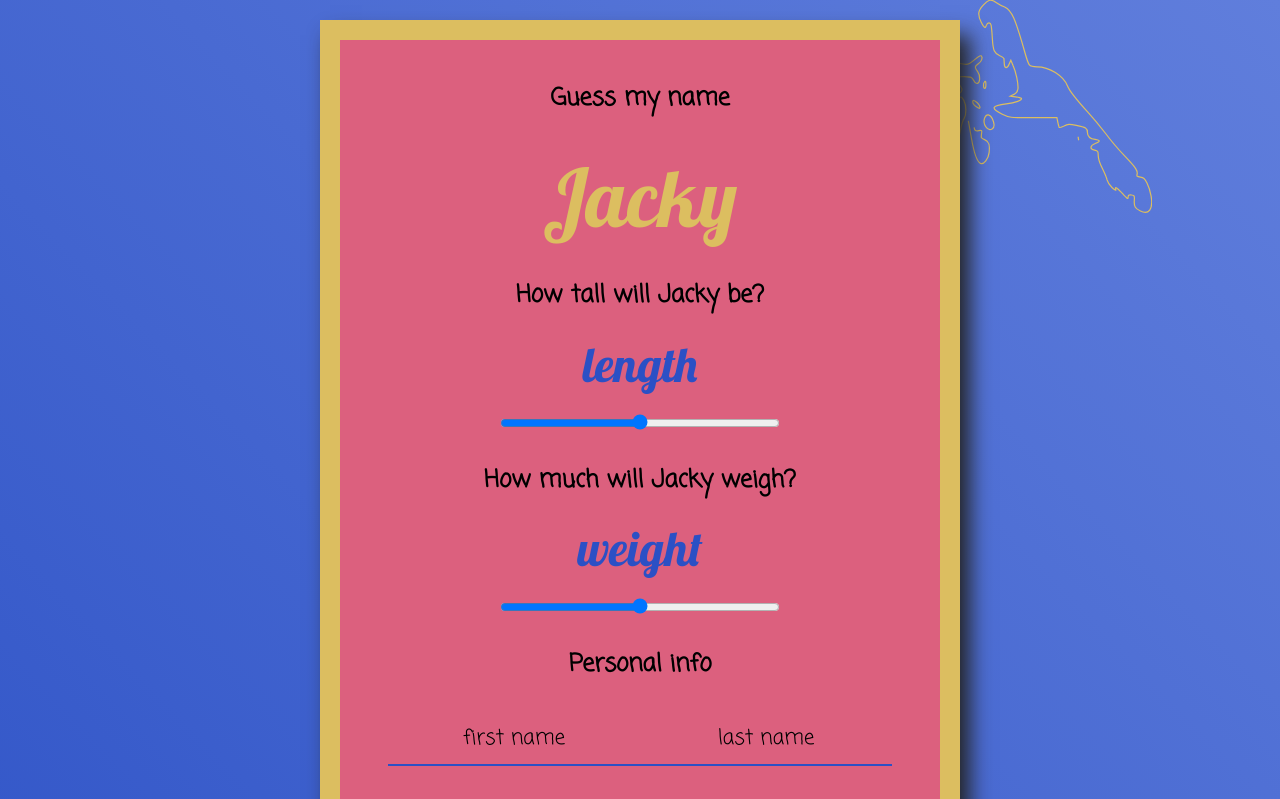
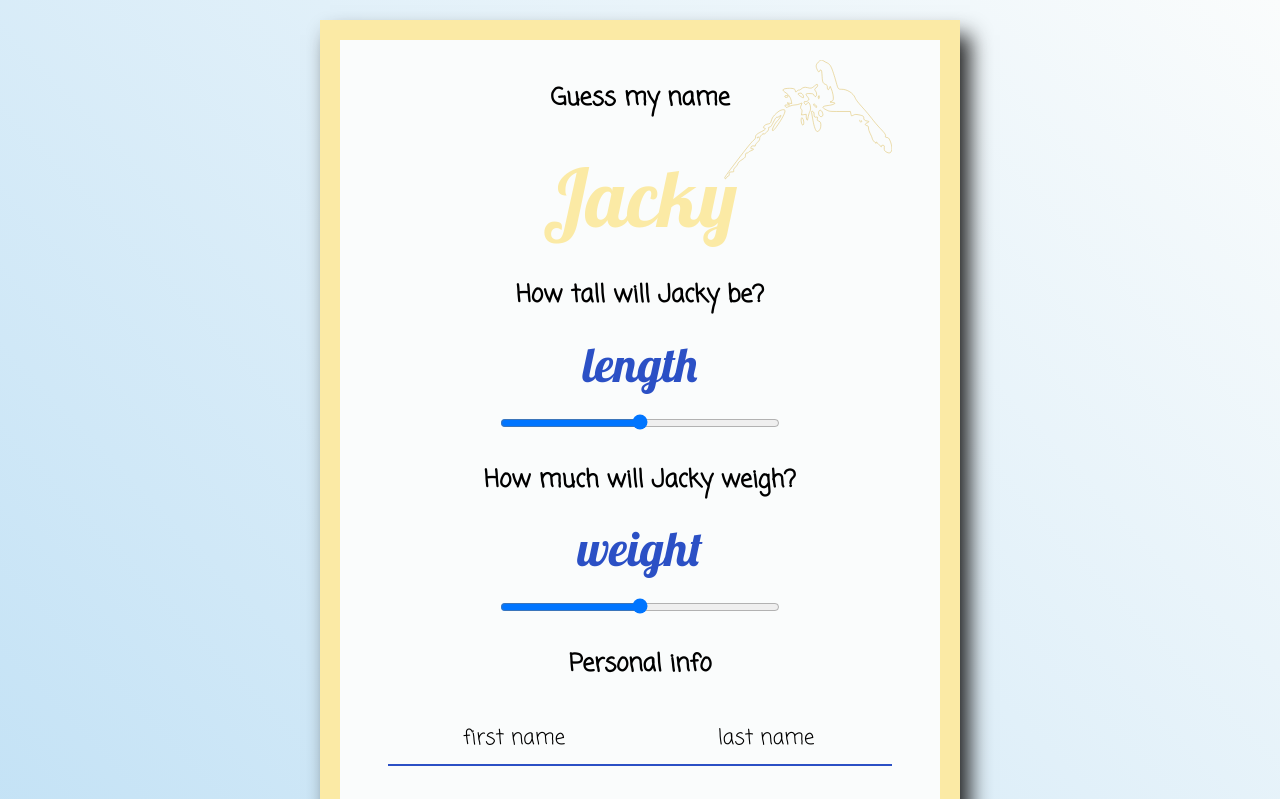
Before and after one commit to cococoon/jacky, a React (Create React App) app: page /login in a window 1280 px wide. Shown: the top 799 px of the page. Built offline with nearby package versions, Linux system fonts and the light colour scheme; a web font is replaced by a local one.

Commit message:
changed card styling

```diff
--- a/src/App.js
+++ b/src/App.js
@@ -24,7 +24,7 @@ export default class App extends Component {
   render() {
     return (
       <div className="App">
-        <Graphic />
+        {/* <Graphic /> */}
         <Router style={{ zIndex: "20" }}>
           <Route exact path="/" component={Home} />
           <Route exact path="/thanks" component={Thanks} />
--- a/src/components/Card/Card.js
+++ b/src/components/Card/Card.js
@@ -1,11 +1,13 @@
 import React from "react";
 import "./Card.scss";
 import Former from "../Form/Former";
+import Graphic from "../Graphic/Graphic";
 
 export default function Card() {
   return (
     <div className="card-container">
       <div className="card">
+        <Graphic />
         <Former />
       </div>
     </div>
--- a/src/components/Card/Card.scss
+++ b/src/components/Card/Card.scss
@@ -2,8 +2,8 @@
 
 .card-container {
   margin: 20px auto;
-  position: relative;
-  z-index: 30;
+
+  z-index: -10;
   width: 100%;
   padding: 20px;
   display: flex;
@@ -11,7 +11,7 @@
   align-items: center;
 
   //   styling
-  background-color: $red;
+  background-color: $pastel-white;
   box-shadow: 10px 15px 20px $dark;
   border: 20px solid $yellow;
 
@@ -24,9 +24,11 @@
   }
 
   .card {
+    z-index: 50;
     display: flex;
     flex-direction: column;
     align-content: center;
+    position: relative;
     //THIS WILL VERTICALLY CENTER THE CONTENT
     // justify-content: center;
     text-align: center;
@@ -40,7 +42,7 @@
       // font-family: $marker;
       font-size: 84px;
 
-      color: $yellow;
+      color: $yellow-old;
     }
   }
 }
--- a/src/components/Form/Form.scss
+++ b/src/components/Form/Form.scss
@@ -90,32 +90,6 @@ input {
       /* Microsoft Edge */
       color: $yellow;
     }
-
-    &:before {
-      content: "";
-      position: absolute;
-      width: 100%;
-      height: 10px;
-      bottom: 0;
-      left: 0;
-      background-color: $yellow;
-      -webkit-transform: scaleX(0);
-      -moz-transform: scaleX(0);
-      -o-transform: scaleX(0);
-      transform: scaleX(0);
-      -webkit-transition: all 0.3s ease-in-out 0s;
-      -moz-transition: all 0.3s ease-in-out 0s;
-      -o-transition: all 0.3s ease-in-out 0s;
-      transition: all 0.3s ease-in-out 0s;
-    }
-
-    &:hover:before {
-      visibility: visible;
-      -webkit-transform: scaleX(1);
-      -moz-transform: scaleX(1);
-      -o-transform: scaleX(1);
-      transform: scaleX(1);
-    }
   }
 
   //DESKTOP SETTINGS
--- a/src/components/Graphic/Graphic.js
+++ b/src/components/Graphic/Graphic.js
@@ -17,7 +17,7 @@ export default class Graphic extends Component {
         targets: "path",
         strokeDashoffset: [anime.setDashoffset, 0],
         easing: "easeInOutSine",
-        duration: 2000,
+        duration: 1000,
         delay: function(el, i) {
           return i * 500;
         },
--- a/src/components/Graphic/Graphic.scss
+++ b/src/components/Graphic/Graphic.scss
@@ -7,7 +7,7 @@
   overflow: hidden;
   top: 0;
   left: 0;
-  z-index: 0;
+  z-index: -5;
 
   svg {
     width: 90%;
--- a/src/pages/Home.js
+++ b/src/pages/Home.js
@@ -3,7 +3,6 @@ import React from "react";
 // import "./Home.scss";
 
 import Card from "../components/Card/Card";
-import Footer from "../components/Footer/Footer";
 
 function Home() {
   return (
--- a/src/style/scss/_variables.scss
+++ b/src/style/scss/_variables.scss
@@ -5,15 +5,25 @@ $breakpoint-mobile: 601px;
 
 //COLOR
 $white: #ffffff;
-$yellow: #dcbe60;
-$red: #dc607e;
+
+$yellow-old: #dcbe60;
+$red-old: #dc607e;
 $dark: #242424;
+$pastel-blue: #b7dcf4;
+$pastel-red: #f8c3b9;
+$pastel-yellow: #fbeaa5;
+$turquoise: #ace9dd;
+$pastel-purple: #ddc6e7;
+$pastel-grey: #b9c0c9;
+$pastel-white: #fafcfc;
+$yellow: $pastel-yellow;
+$red: $pastel-red;
 
 $main-color: #2b50c5;
 $secondary-color: #607edc;
 
-$background-color: #2b50c5;
-$background-color2: #607edc;
+$background-color: $pastel-blue;
+$background-color2: $pastel-white;
 
 $text-color: #242424;
 
```
